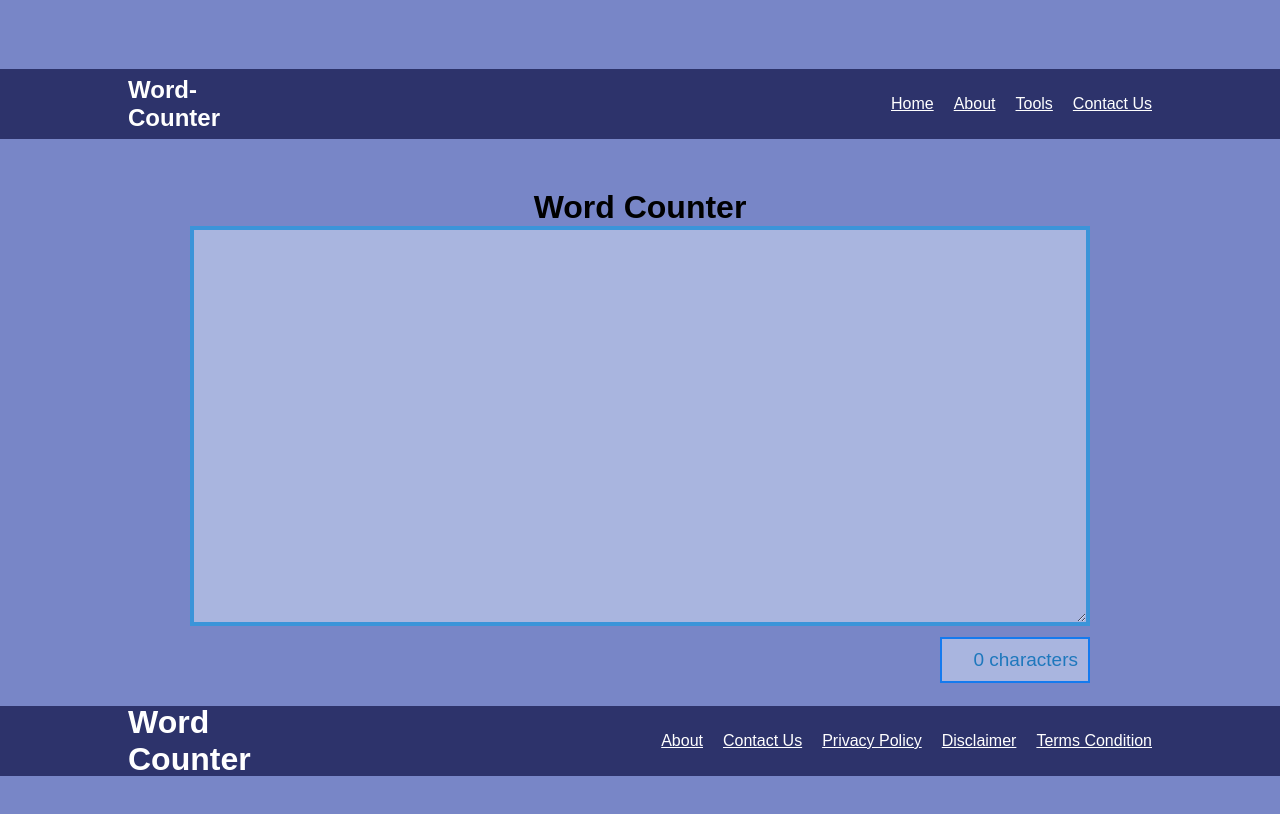
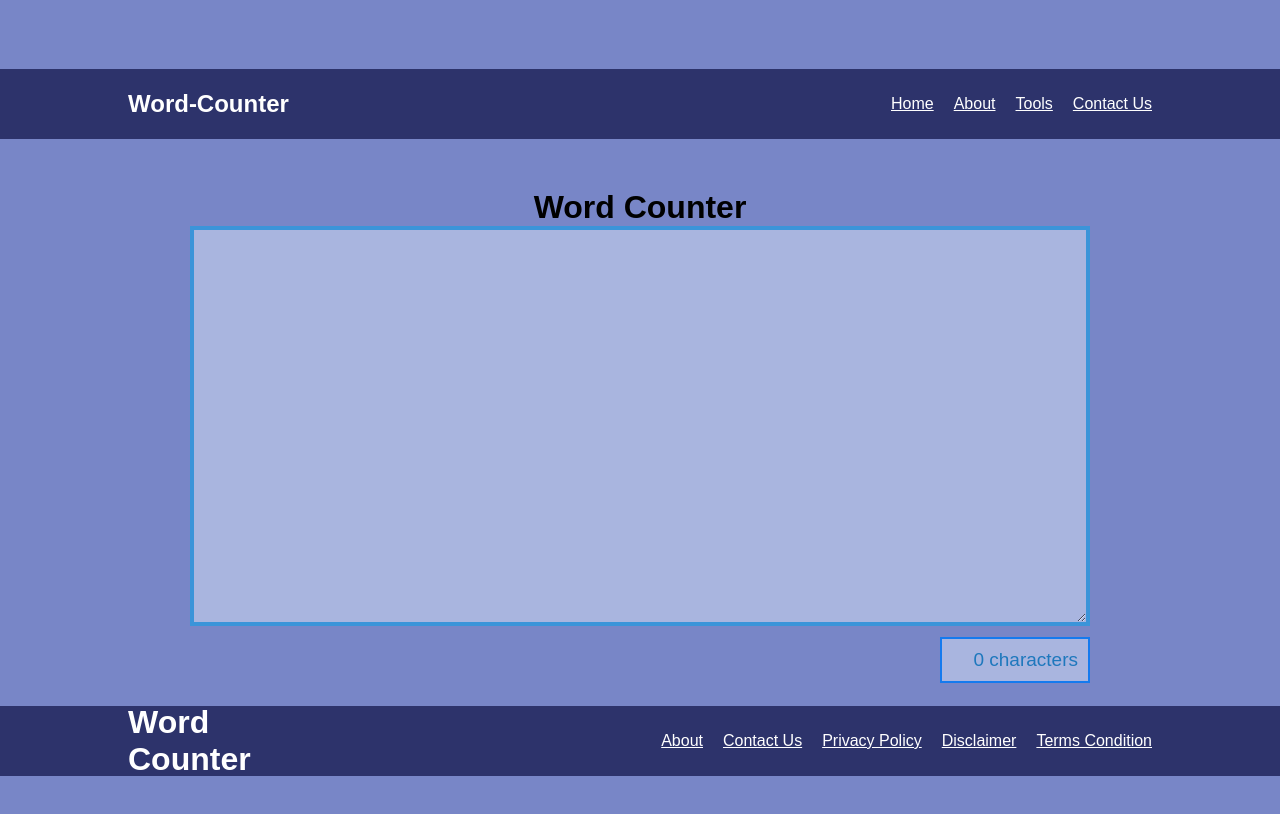
Before and after one commit to AvdheshCodes/Word_Counter, a plain HTML site: page index.html in a window 1280 px wide. Drawn offline with Linux system fonts and the light colour scheme.

Commit message:
Update index.html

```diff
--- a/index.html
+++ b/index.html
@@ -10,8 +10,7 @@
     <nav class="navbar">
       <div class="logo">
         <h1>
-          Word-<br />
-          Counter
+          Word-Counter
         </h1>
       </div>
 
```
